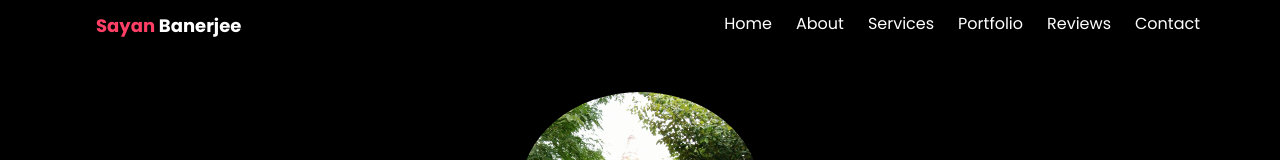
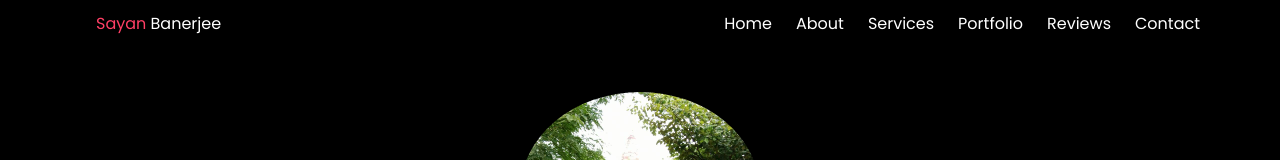
Before and after one commit to Sayan4444/Portfolio, a plain HTML site: page index.html in a window 1280 px wide. Shown: the top 160 px of the page. Drawn offline with nearby package versions, Linux system fonts and the light colour scheme.

Commit message:
Update index.html

```diff
--- a/index.html
+++ b/index.html
@@ -29,7 +29,7 @@
 
 
   <nav class="fixed w-screen nav-bg transition-all duration-500 z-10">
-    <a href="https://www.linkedin.com/feed/" target="_blank" class="font-bold text-lg"><span>Sayan</span> Banerjee</a>
+    <span>Sayan</span> Banerjee
     <ul
       class="flex bg-boxColor flex-col space-y-8 top-0 px-20 py-20 h-screen absolute items-center side-menu transition-all duration-300 z-10 md:flex-row md:space-x-6 md:right-20 md:top-3 md:space-y-0 md:px-0 md:py-0 md:h-auto md:items-start md:bg-transparent">
       <li><a href="#header" class="md:hover:text-mainColor transition-all duration-500">Home</a></li>
```
